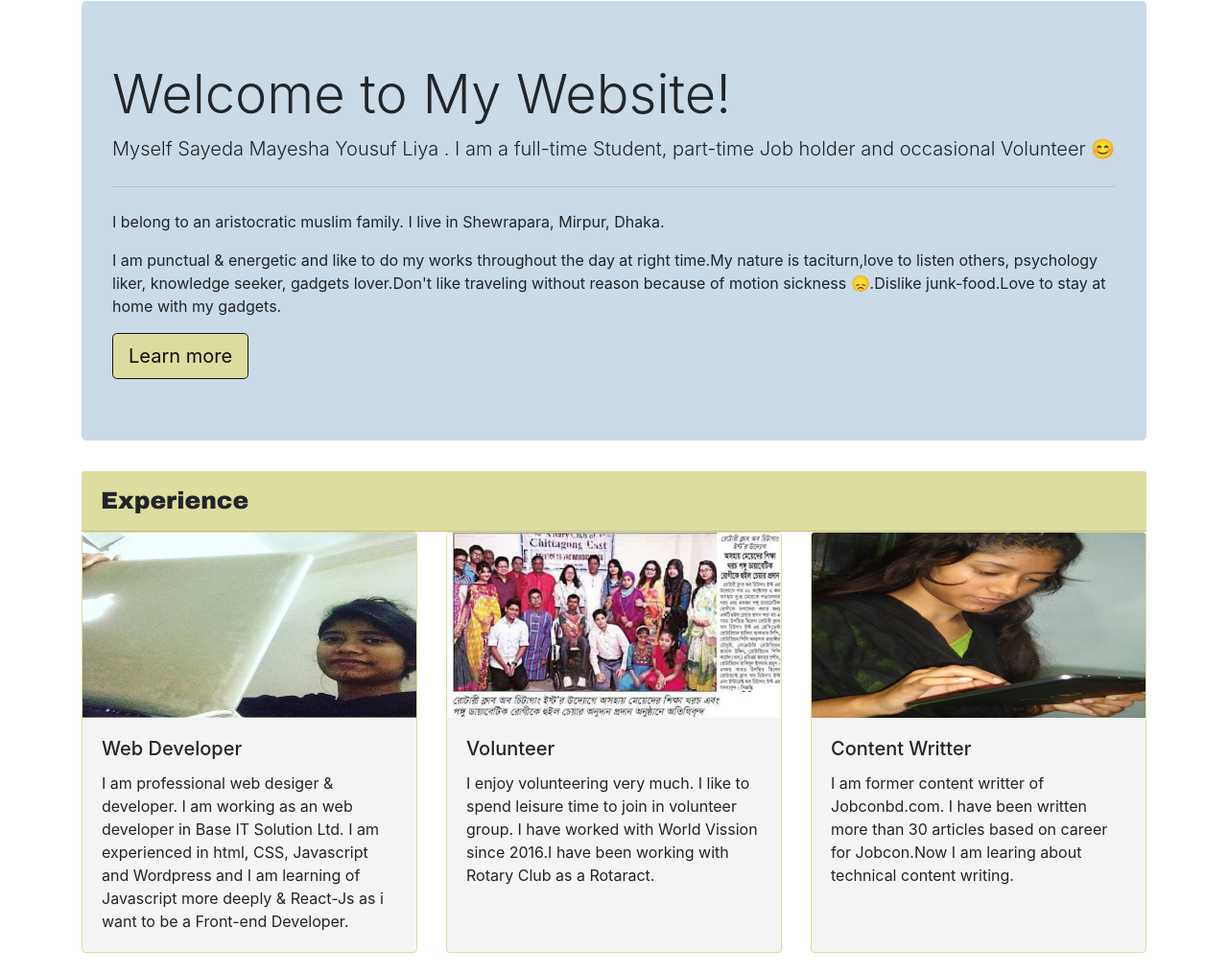
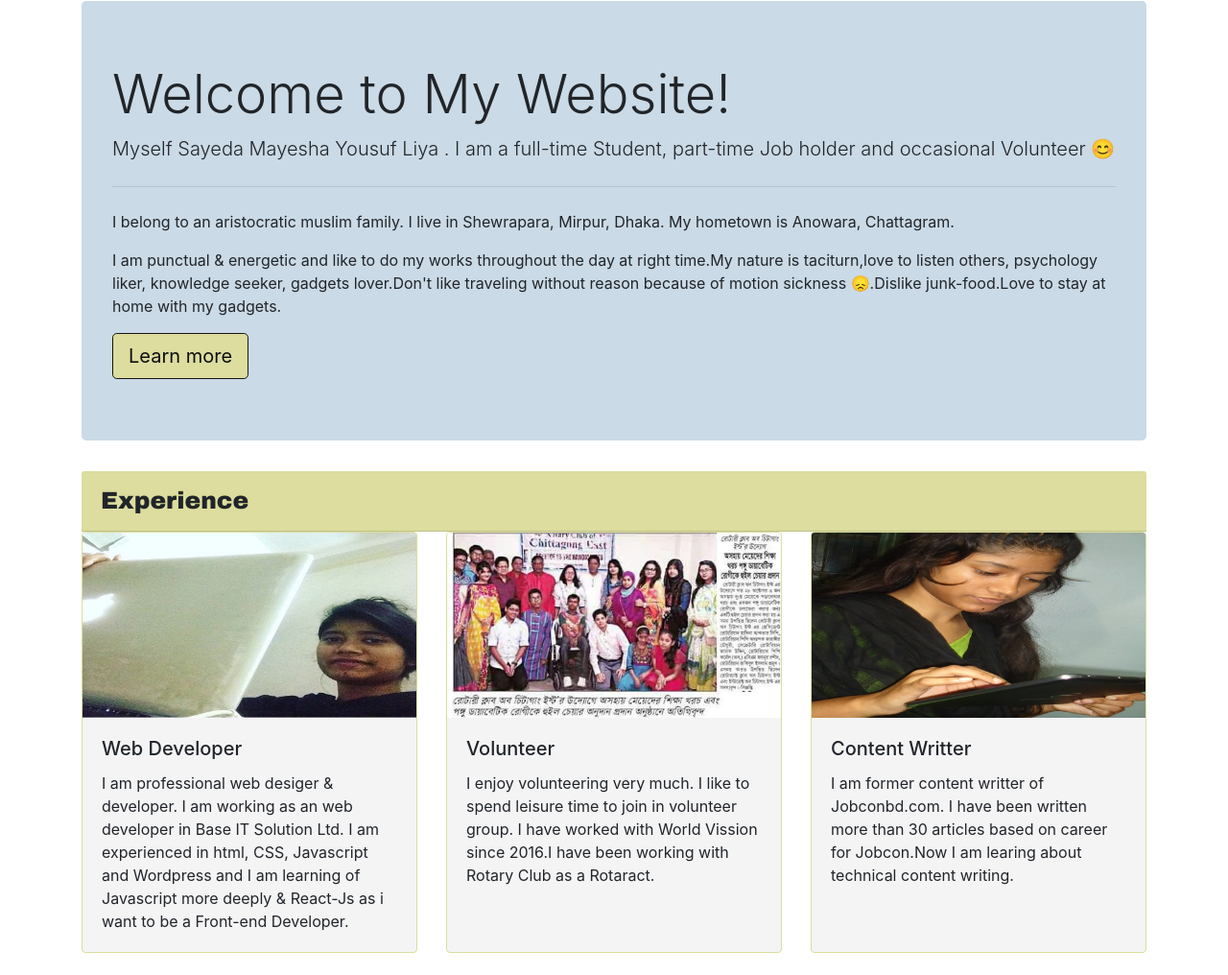
Before and after one commit to sayedamayesha/sayedamayesha.github.com, a plain HTML site: page index.html in a window 1280 px wide. Shown: the part 717-1733 px from the top of the page at 96% size. Drawn offline with nearby package versions, Linux system fonts and the light colour scheme.

Commit message:
Update index.html

```diff
--- a/index.html
+++ b/index.html
@@ -91,7 +91,7 @@
   <h1 class="display-4">Welcome to My Website!</h1>
   <p class="lead">Myself Sayeda Mayesha Yousuf Liya . I am a full-time Student, part-time Job holder and occasional Volunteer &#128522; </p>
   <hr class="my-4">
-  <p>I belong to an aristocratic muslim family. I live in Shewrapara, Mirpur, Dhaka. </p>
+  <p>I belong to an aristocratic muslim family. I live in Shewrapara, Mirpur, Dhaka. My hometown is Anowara, Chattagram. </p>
   <p> I am punctual & energetic and like to do my works throughout the day at right time.My nature is taciturn,love to listen others, psychology liker, knowledge seeker, gadgets lover.Don't like traveling without reason because of motion sickness &#128542;.Dislike junk-food.Love to stay at home with my gadgets.</p>
   <a class="btn btn-lg" href="https://www.linkedin.com/in/sayeda-mayesha-yousuf-23a57a122/" role="button">Learn more</a>
 </div>
```
